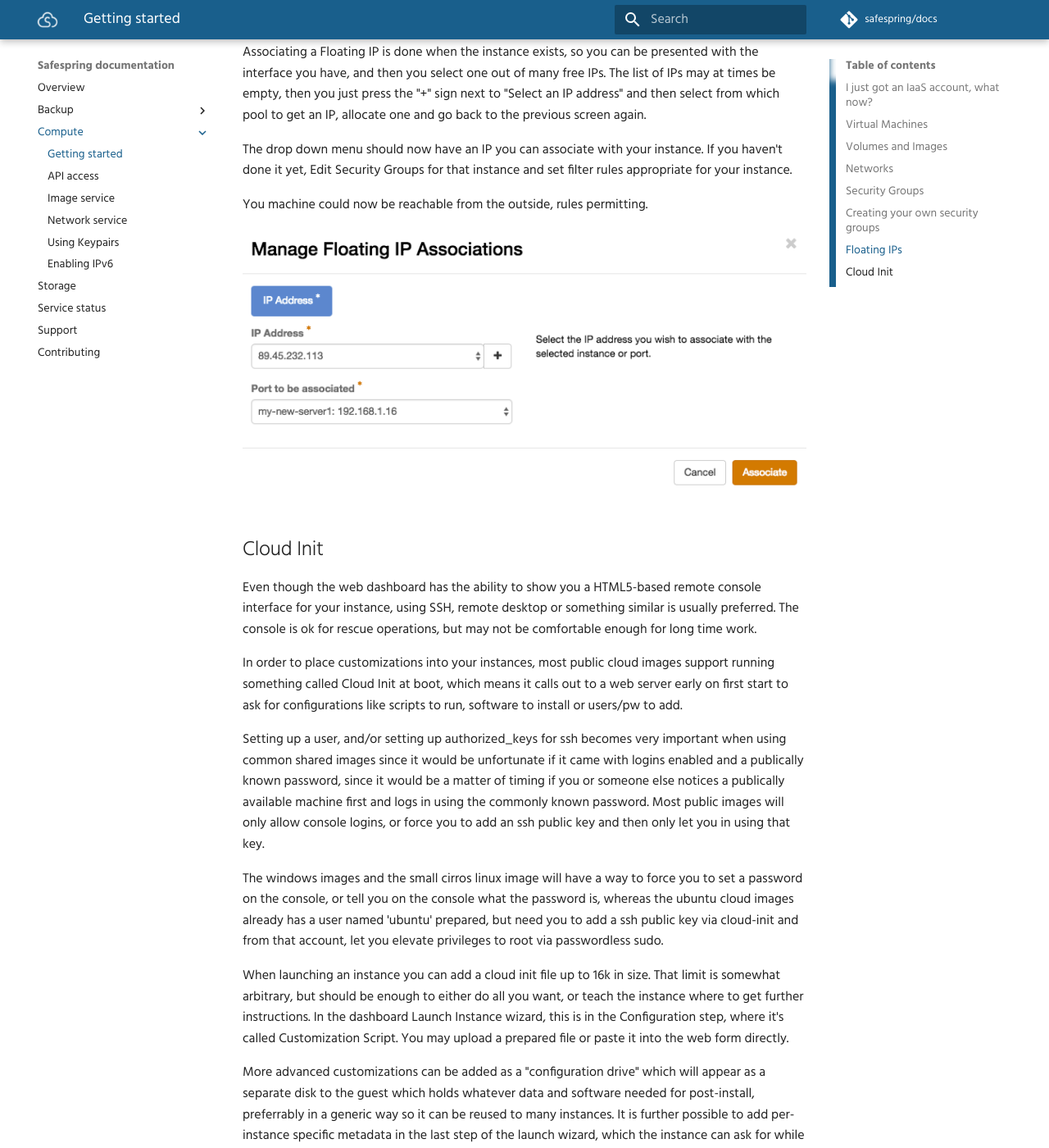
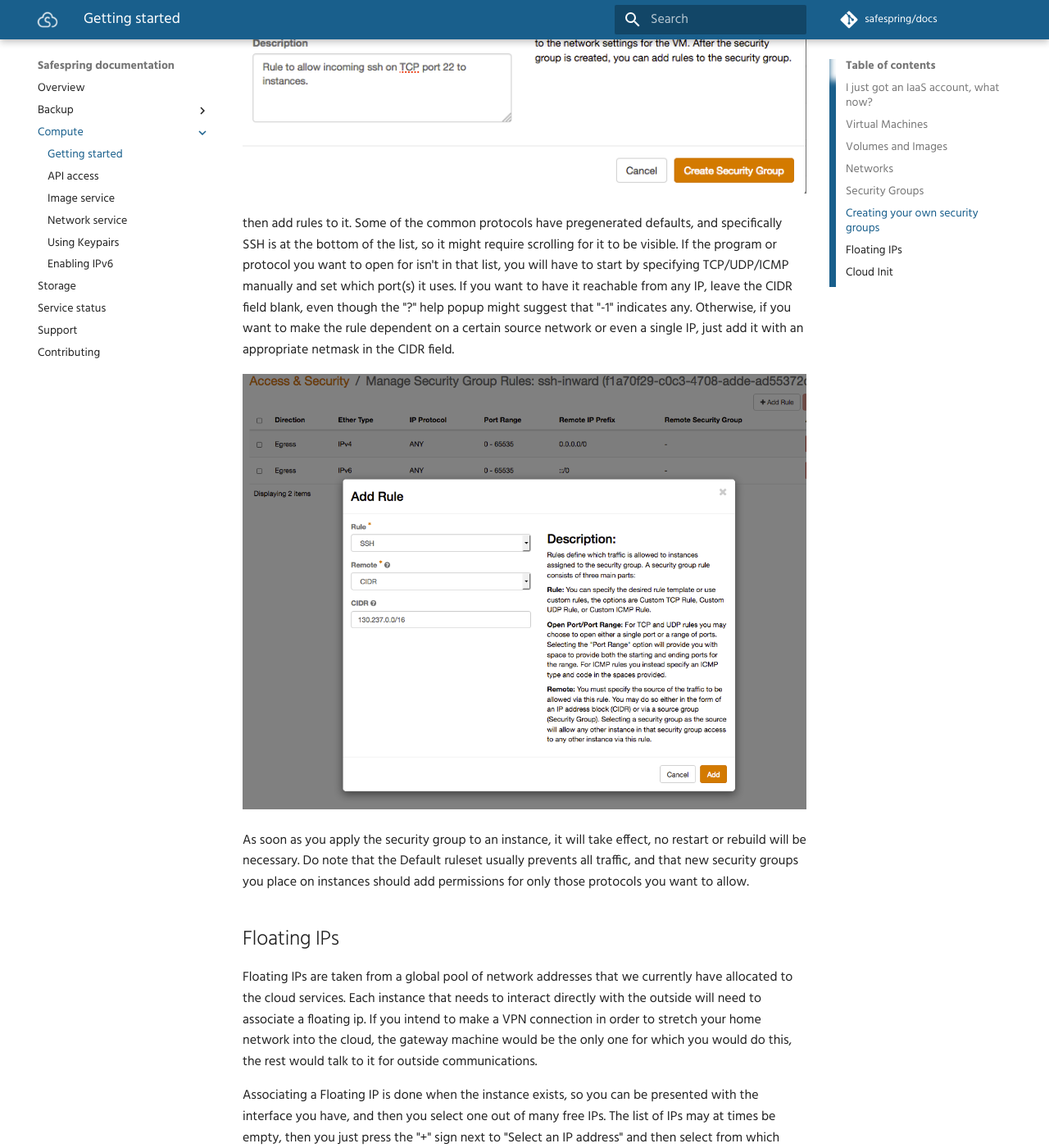
Before and after one commit to safespring/docs, an MkDocs documentation site: the page built from content/compute/getting-started.md, in a window 1280 px wide and 1400 px high, scrolled down 3938 px. Shown: the whole window at 82% size. Built offline with MkDocs 1.6.1 and Material for MkDocs 9.7.7, drawn with Linux system fonts in a browser that asks for light colours; comment, search, counter and statistics services are not loaded; old or Windows-style settings are respelled for this version of MkDocs; some of the changed text lies outside the part shown.

Commit message:
sec-group info

```diff
--- a/content/compute/getting-started.md
+++ b/content/compute/getting-started.md
@@ -56,7 +56,15 @@ Before being able to reach outside networks, a floating ip needs to be associate
 
 ## Creating your own security groups
 
+First create a group, and give it a descriptive name. Security groups are per project, so you may name them as you like, they will not be visible to other projects.
 
+![image](/images/create-security-group.png)
+
+then add rules to it. Some of the common protocols have pregenerated defaults, and specifically SSH is at the bottom of the list, so it might require scrolling for it to be visible. If the program or protocol you want to open for isn't in that list, you will have to start by specifying TCP/UDP/ICMP manually and set which port(s) it uses. If you want to have it reachable from any IP, leave the CIDR field blank, even though the "?" help popup might suggest that "-1" indicates any. Otherwise, if you want to make the rule dependent on a certain source network or even a single IP, just add it with an appropriate netmask in the CIDR field.
+
+![image](/images/Manage-security-group.png)
+
+As soon as you apply the security group to an instance, it will take effect, no restart or rebuild will be necessary. Do note that the Default ruleset usually prevents all traffic, and that new security groups you place on instances should add permissions for only those protocols you want to allow.
 
 ## Floating IPs
 
```
